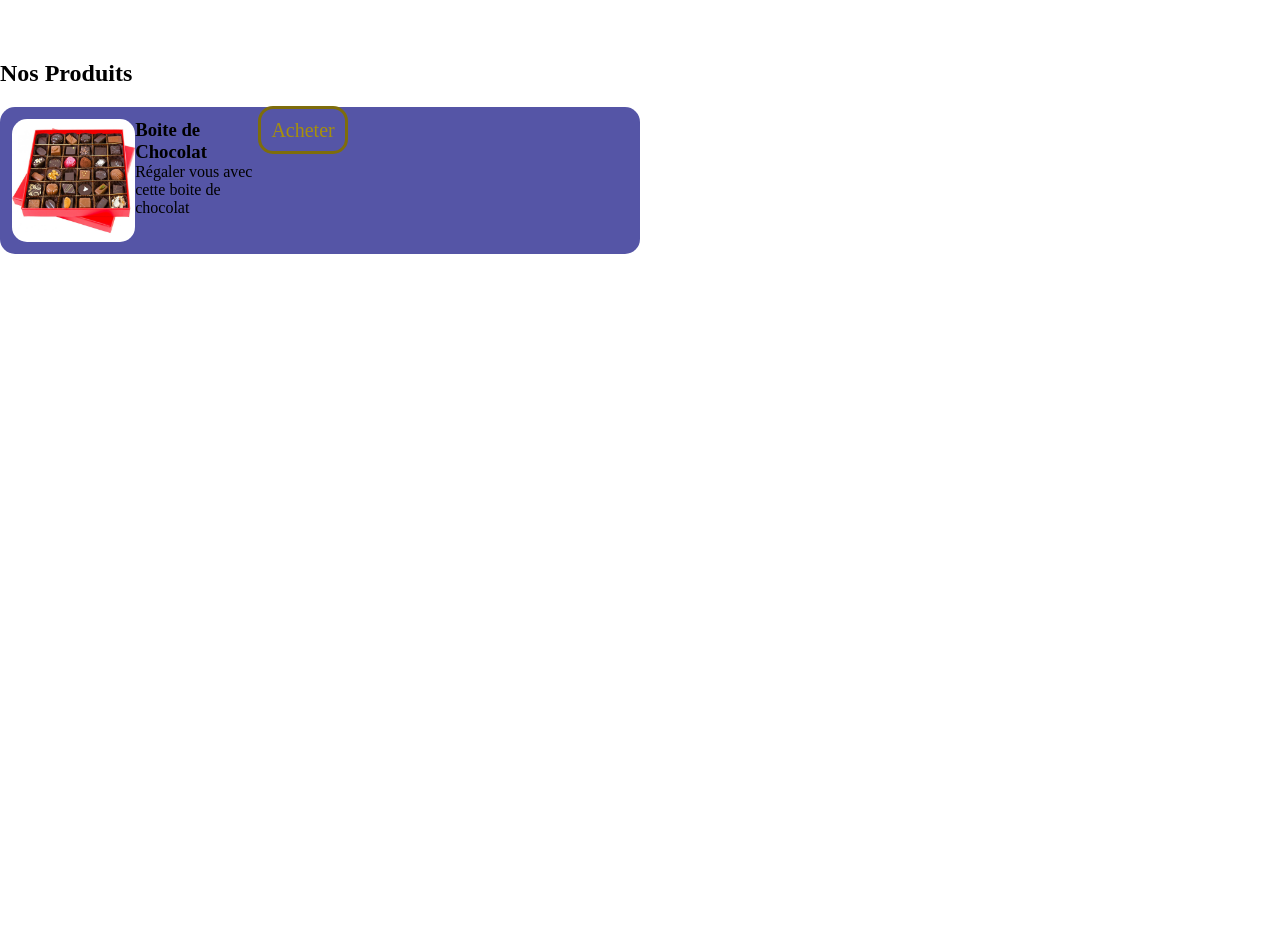
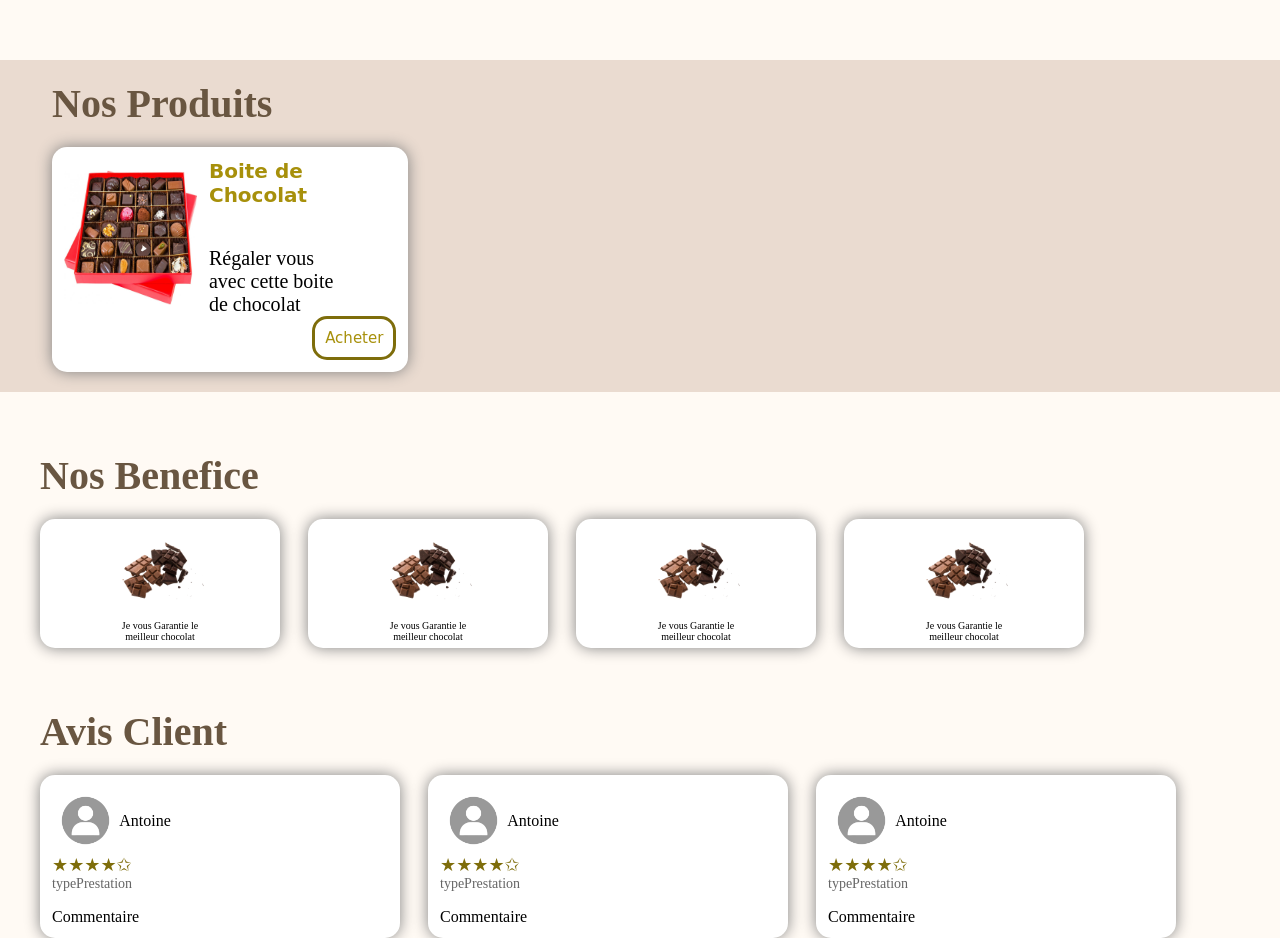
Before and after one commit to xXRakunXx0/PalaisduChocolat, a plain HTML site: page index.html in a window 1280 px wide. Shown: the part 760-1698 px from the top of the page. Before the commit the page ends 1014 px from the top, so only its background shows below. Drawn offline with Linux system fonts and the light colour scheme; a web font is replaced by a local one.

```diff
--- a/index.html
+++ b/index.html
@@ -1,25 +1,27 @@
 <!DOCTYPE html>
 <html lang="fr">
+
 <head>
     <meta charset="UTF-8">
     <meta name="viewport" content="width=device-width, initial-scale=1.0">
     <title>Palais du Chocolat</title>
     <link rel="stylesheet" href="style.css">
 </head>
+
 <body>
     <header class="header flex alignCenter spaceBetween">
         <img src="asset/logo-chocolat-2.png" alt="" class="w5 marginLeft">
         <nav>
             <ul class="flex gap12 marginRight">
-                <li><a href="">Acceuil</a></li>
-                <li><a href="#Produits">Produit</a></li>
-                <li><a href="">Nos bénefices</a></li>
-                <li><a href="">Nos clients</a></li>
+                <li><a href="#Acceuil" class="coleurHeader">Acceuil</a></li>
+                <li><a href="#Produits" class="coleurHeader">Produit</a></li>
+                <li><a href="#Benefice" class="coleurHeader">Nos bénefices</a></li>
+                <li><a href="#Client" class="coleurHeader">Nos clients</a></li>
             </ul>
         </nav>
     </header>
-
-    <main>
+    <!-- Accreuil -->
+    <main id="Acceuil">
         <section class="hero">
             <img src="" alt="">
             <div class="textCenter">
@@ -27,20 +29,102 @@
                 <a href="" class="btm BlurAndBgc top20 marginAuto">Découvrez nos article</a>
             </div>
         </section>
-
-        <section class="top60">
-            <H2 id="Produits">Nos Produits</H2>
-            <div>
-                <div class="carte flex top20">
-                    <img src="asset/boiteDeChocolat.jpg" alt="" class="w20 imgCarte">
-                    <div class="w20">
-                        <h3>Boite de Chocolat</h3>
-                        <p>Régaler vous avec cette boite de chocolat</p>
+        <!-- section Nos Produit -->
+        <section class="top60 BandeMarront">
+            <div class="container">
+                <h2 id="Produits" class="H2 marginLeft">Nos Produits</h2>
+            <div class="marginLeft">
+                <div class="carte top20">
+                    <div class="flex">
+                        <img src="asset/boiteDeChocolat.jpg" alt="" class="w40 imgCarte">
+                        <div class="w40 marginLeft">
+                            <h3>Boite de Chocolat</h3>
+                            <p class="top40 para1">Régaler vous avec cette boite de chocolat</p>
+                        </div>
                     </div>
-                    <div><a href="" class="btmAcheter">Acheter</a></div>
+                    <div class="TextRight">
+                        <a href="" class="btmAcheter">Acheter</a>
+                    </div>
                 </div>
             </div>
+            </div>
         </section>
+        <!-- Section Benefice -->
+        <section class="top60 container" id="Benefice">
+            <h2>Nos Benefice</h2>
+            <div class="flex gap28 top20">
+                 <div class="carteBene textCenter">
+                <div>
+                    <img src="asset/tablette-de-chocolat-au-lait-removebg-preview.png" alt="" class="w40">
+                    <p class="w40 marginAuto para2">Je vous Garantie le meilleur chocolat</p>
+                </div>
+            </div>
+
+             <div class="carteBene textCenter">
+                <div>
+                    <img src="asset/tablette-de-chocolat-au-lait-removebg-preview.png" alt="" class="w40">
+                    <p class="w40 marginAuto para2">Je vous Garantie le meilleur chocolat</p>
+                </div>
+            </div>
+
+             <div class="carteBene textCenter">
+                <div>
+                    <img src="asset/tablette-de-chocolat-au-lait-removebg-preview.png" alt="" class="w40">
+                    <p class="w40 marginAuto para2">Je vous Garantie le meilleur chocolat</p>
+                </div>
+            </div>
+
+             <div class="carteBene textCenter">
+                <div>
+                    <img src="asset/tablette-de-chocolat-au-lait-removebg-preview.png" alt="" class="w40">
+                    <p class="w40 marginAuto para2">Je vous Garantie le meilleur chocolat</p>
+                </div>
+            </div>
+            </div>
+
+        </section>
+
+        <!-- Section Avis Client -->
+         <section class="top60" id="Client">
+            <div class="container">
+               <h2>Avis Client</h2>
+            <div class="flex gap28">
+                <div class="carteAvisClient top20">
+                    <div class="flex alignCenter">
+                        <img src="asset/user-removebg-preview.png" alt="" class="w20">
+                        <p class="">Antoine</p>
+                    </div>
+                    <p class="note">★★★★✩</p>
+                    <p class="type">typePrestation</p>
+                    <p class="commentaire">Commentaire</p>
+                </div>
+
+                <div class="carteAvisClient top20">
+                    <div class="flex alignCenter">
+                        <img src="asset/user-removebg-preview.png" alt="" class="w20">
+                        <p class="">Antoine</p>
+                    </div>
+                    <p class="note">★★★★✩</p>
+                    <p class="type">typePrestation</p>
+                    <p class="commentaire">Commentaire</p>
+                </div>
+
+                <div class="carteAvisClient top20">
+                    <div class="flex alignCenter">
+                        <img src="asset/user-removebg-preview.png" alt="" class="w20">
+                        <p class="">Antoine</p>
+                    </div>
+                    <p class="note">★★★★✩</p>
+                    <p class="type">typePrestation</p>
+                    <p class="commentaire">Commentaire</p>
+                </div>
+            </div>
+            </div>
+         </section>
+
+         <footer>
+
+         </footer>
 
 
 
@@ -67,4 +151,5 @@
 
     <script src="app.js" defer></script>
 </body>
+
 </html>
--- a/style.css
+++ b/style.css
@@ -1,3 +1,7 @@
+
+@import url('https://fonts.googleapis.com/css2?family=Playwrite+DK+Loopet:wght@100..400&display=swap');
+
+
 /* Réinitialise le box model pour tous les éléments,
    et supprime les marges et paddings par défaut */
 * {
@@ -7,7 +11,9 @@
     text-decoration: none;
     list-style: none;
 }
-
+body{
+    background-color:rgb(255, 250, 244);
+}
 /* Background color */
 
 .bgcRed {
@@ -43,7 +49,7 @@
 
 
 .container {
-    max-width: 1000px;
+    max-width: 1200px;
     margin: auto;
 }
 
@@ -55,6 +61,11 @@
     text-align: center;
 }
 
+.TextRight{
+    text-align: right;
+}
+
+
 
 /* MARGIN/PADDING */
 
@@ -63,12 +74,17 @@
     margin: auto;
 }
 
+
 .marginRight{
-    margin-right: 12px;
+    margin-right: 50px;
 }
 
 .marginLeft{
     margin-left: 12px;
+}
+
+.marginLeft50{
+    margin-left: 100px;
 }
 
 .marginBottom{
@@ -99,6 +115,10 @@
 
 .padding5 {
     padding: 5px;
+}
+
+.paddingTop{
+    padding-top: 10px;
 }
 
 .padding20 {
@@ -163,20 +183,48 @@
     gap: 12px;
 }
 
+.gap28{
+    gap: 28px;
+}
+
+/* Tout Les H1,2,3,4 And P*/
+
  h1{
     color: white;
     font-size: 100px;
+ }
+
+ h2{
+    color: rgb(105, 86, 65);
+    font-size: 40px;
+ }
+
+ h3{
+    color: rgb(167, 144, 11);
+    font-family: "Playwrite DK Loopet", cursive;
+    font-size: 20px;
+ }
+
+ .para1{
+    font-size: 20px;
+ }
+
+  .para2{
+    font-size: 10px;
  }
 
 
  /* Header */
 
  .header{
-    background-color:  rgb(158, 75, 7);
+    background-color:  rgba(211, 184, 168, 0.479);
  }
 
+ .coleurHeader{
+    color: rgb(126, 109, 11);
+ }
 
-/* Section 1 */
+/* Section Acceuil */
 .hero{
     background-image: url(asset/chocola.jpg);
      height: 87vh;
@@ -192,18 +240,25 @@
     color: rgb(167, 144, 11);
     border: solid 3px rgb(126, 109, 11);
     backdrop-filter: blur(6px);
-    font-size: 40px;
+    font-size: 20px;
     display: block;
+    font-family: "Playwrite DK Loopet", cursive;
 }
 
-/* Section 2 */
+/* Section Nos Produits */
+
+.BandeMarront{
+    background-color: rgba(211, 184, 168, 0.479);
+    padding: 20px;
+}
 
 .carte{
-    background-color: rgb(85, 85, 166);
+    background-color: white;
     border-radius: 15px;
     padding: 12px;
-    width: 50%;
-    object-fit:cover
+    width: 30%;
+    object-fit:cover;
+    box-shadow: 0px 0px 15px gray;
 }
 
 .imgCarte{
@@ -213,7 +268,43 @@
 .btmAcheter{
     border: solid 3px rgb(126, 109, 11);
     padding: 10px;
-    font-size: 20px;
+    font-size: 15px;
     border-radius: 15px;
     color: rgb(167, 144, 11);
+    display: inline-block;
+    font-family: "Playwrite DK Loopet", cursive;
 }
+
+/* Section Benefice */
+
+.carteBene{
+    background-color: white;
+    border-radius: 15px;
+    padding: 6px;
+    width: 20%;
+    object-fit:cover;
+    box-shadow: 0px 0px 15px gray;
+}
+
+/* Section Avis Client */
+
+.carteAvisClient{
+    background-color: white;
+    border-radius: 15px;
+    padding: 12px;
+    width: 30%;
+    object-fit:cover;
+    box-shadow: 0px 0px 15px gray;
+}
+.note{
+    color:rgb(126, 109, 11);
+    font-size: 18px;
+}
+.type{
+    font-size: 14px;
+    color: #666;
+}
+.commentaire{
+    margin-top: 16px;
+
+}
```
Also changed, not shown: asset/logo-chocolat-1.png (deleted), asset/tablette-de-chocolat-au-lait-removebg-preview.png (added), asset/tablette-de-chocolat-au-lait.jpg (added), asset/user-removebg-preview.png (added).
